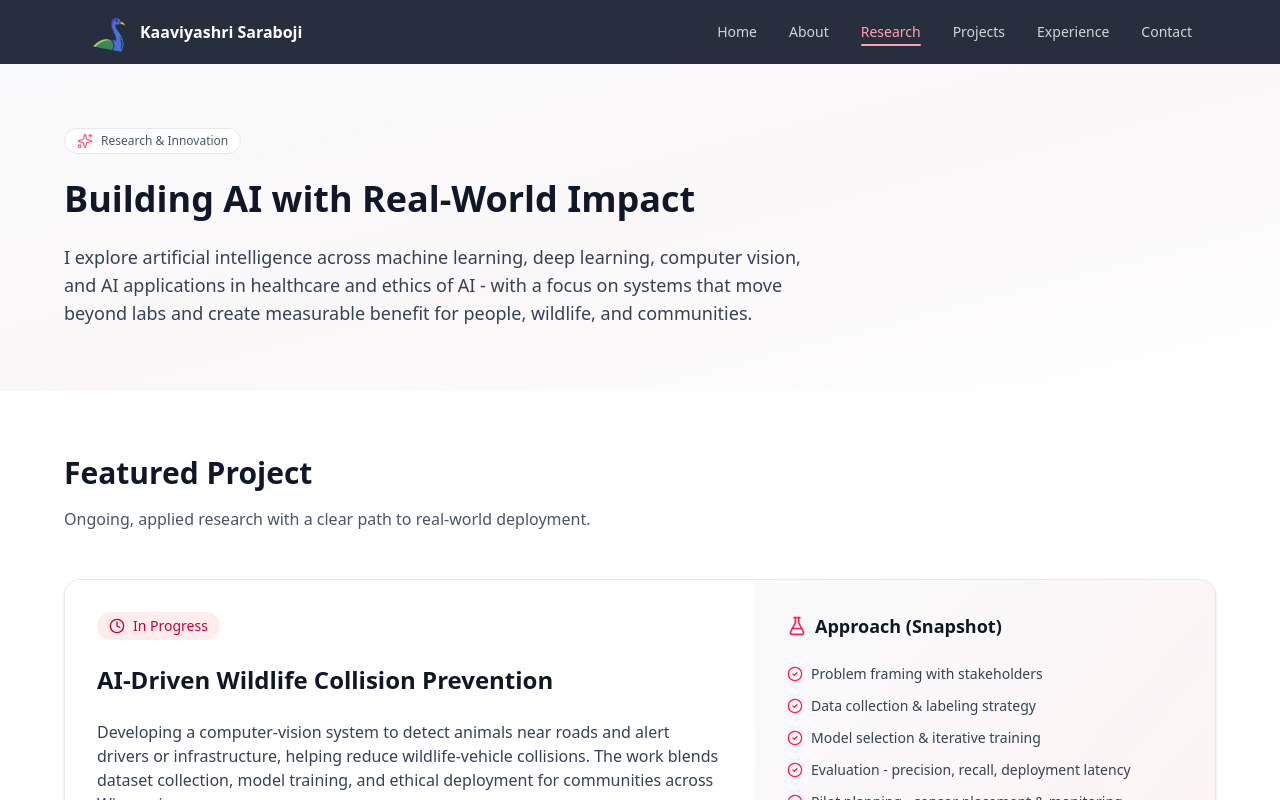
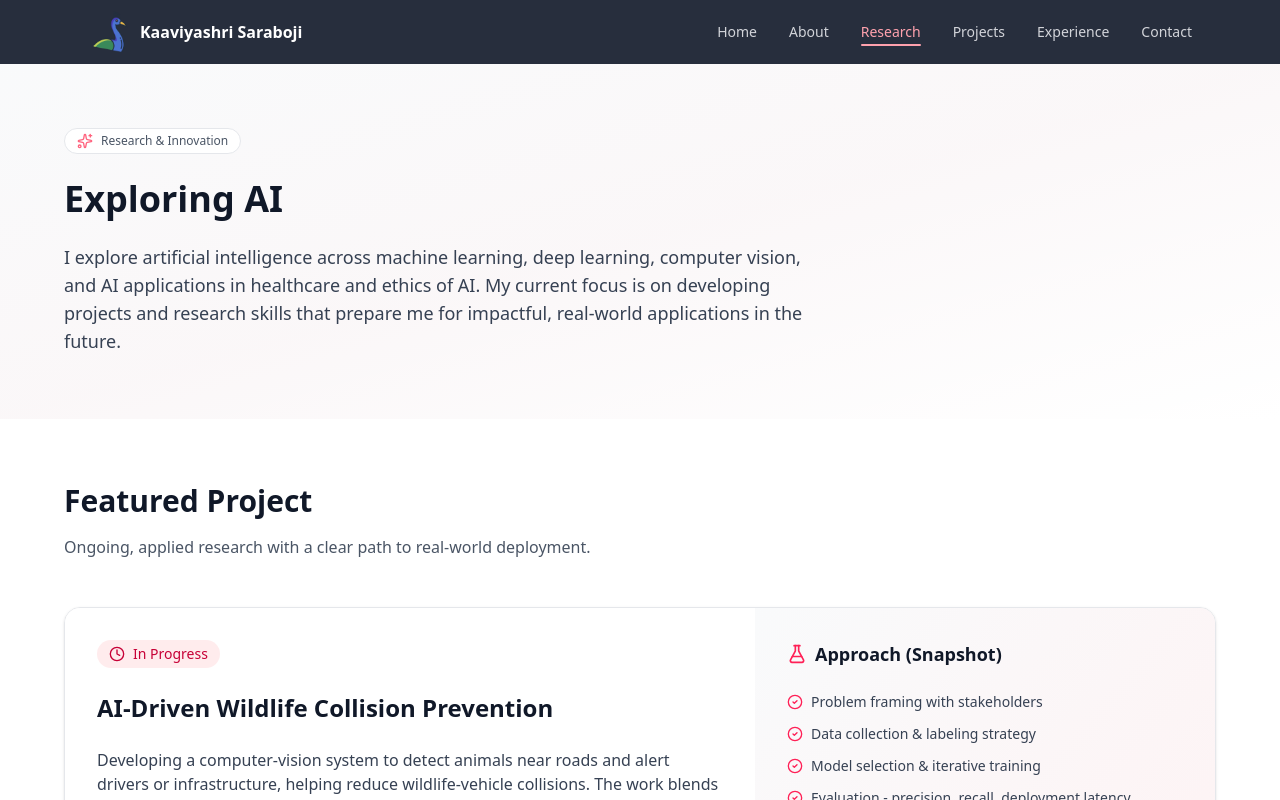
Before and after one commit to Kaaviyashri/Kaaviya_Portfolio, a React (Vite) app: page /research in a window 1280 px wide. Shown: the top 800 px of the page. Built offline with nearby package versions, Linux system fonts and the light colour scheme.

Commit message:
Home and Research

```diff
--- a/src/pages/Home.jsx
+++ b/src/pages/Home.jsx
@@ -90,7 +90,6 @@ export default function Home() {
               </p>
             </div>
           </Reveal>
-
           <div className="grid grid-cols-1 gap-8 md:grid-cols-2 lg:grid-cols-3">
             {[
               {
--- a/src/pages/Research.jsx
+++ b/src/pages/Research.jsx
@@ -35,7 +35,7 @@ export default function Research() {
 
           <Reveal className="animate-fade-up delay-100">
             <h1 className="text-4xl font-bold text-gray-900">
-              Building AI with Real-World Impact
+              Exploring AI
             </h1>
           </Reveal>
 
@@ -45,9 +45,8 @@ export default function Research() {
               machine learning,{" "}
               deep learning,{" "}
               computer vision, and{" "}
-              AI applications in healthcare and ethics of AI - with a focus
-              on systems that move beyond labs and create measurable benefit for
-              people, wildlife, and communities.
+              AI applications in healthcare and ethics of AI. My current focus is on developing projects and research skills that prepare
+              me for impactful, real-world applications in the future.
             </p>
           </Reveal>
         </div>
```
